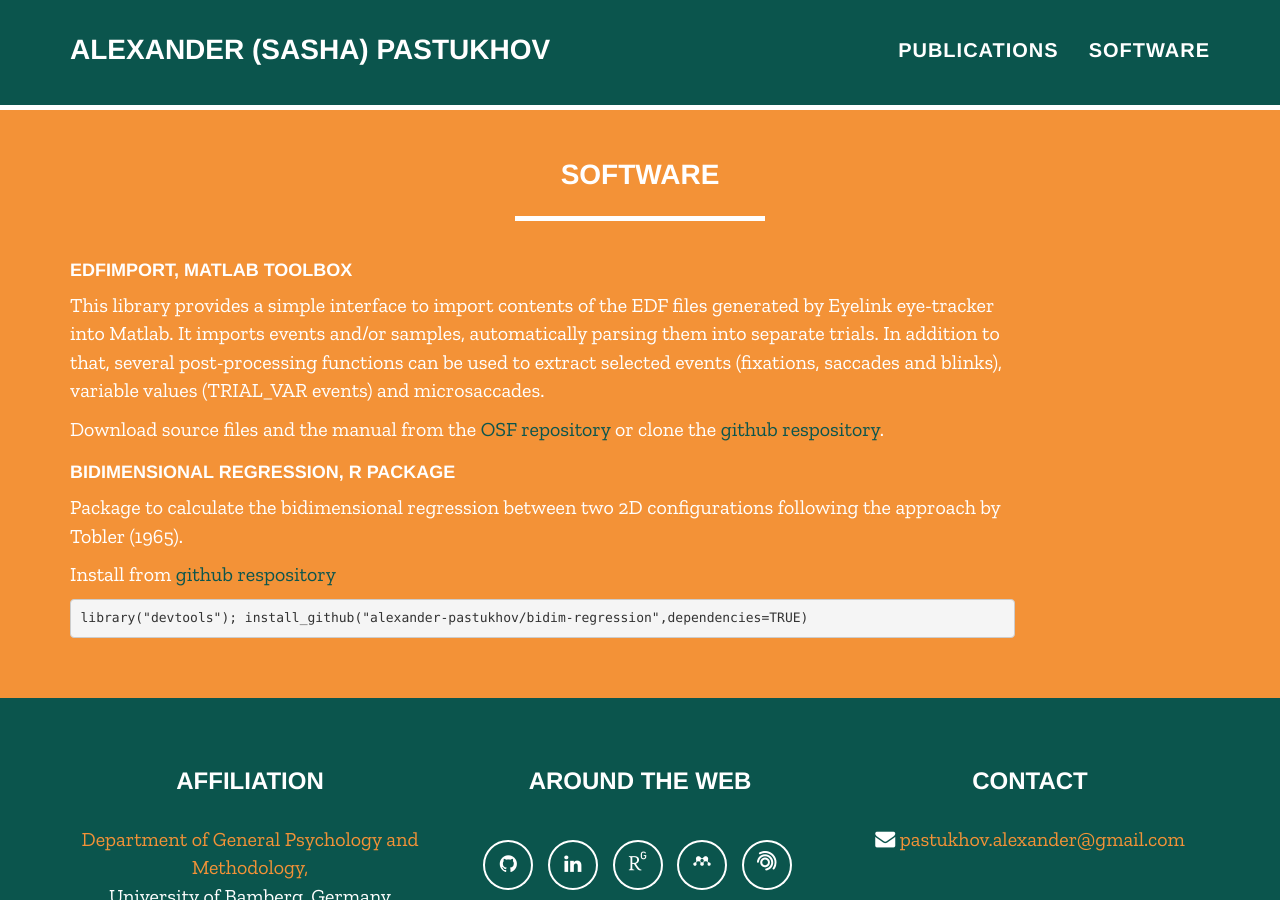
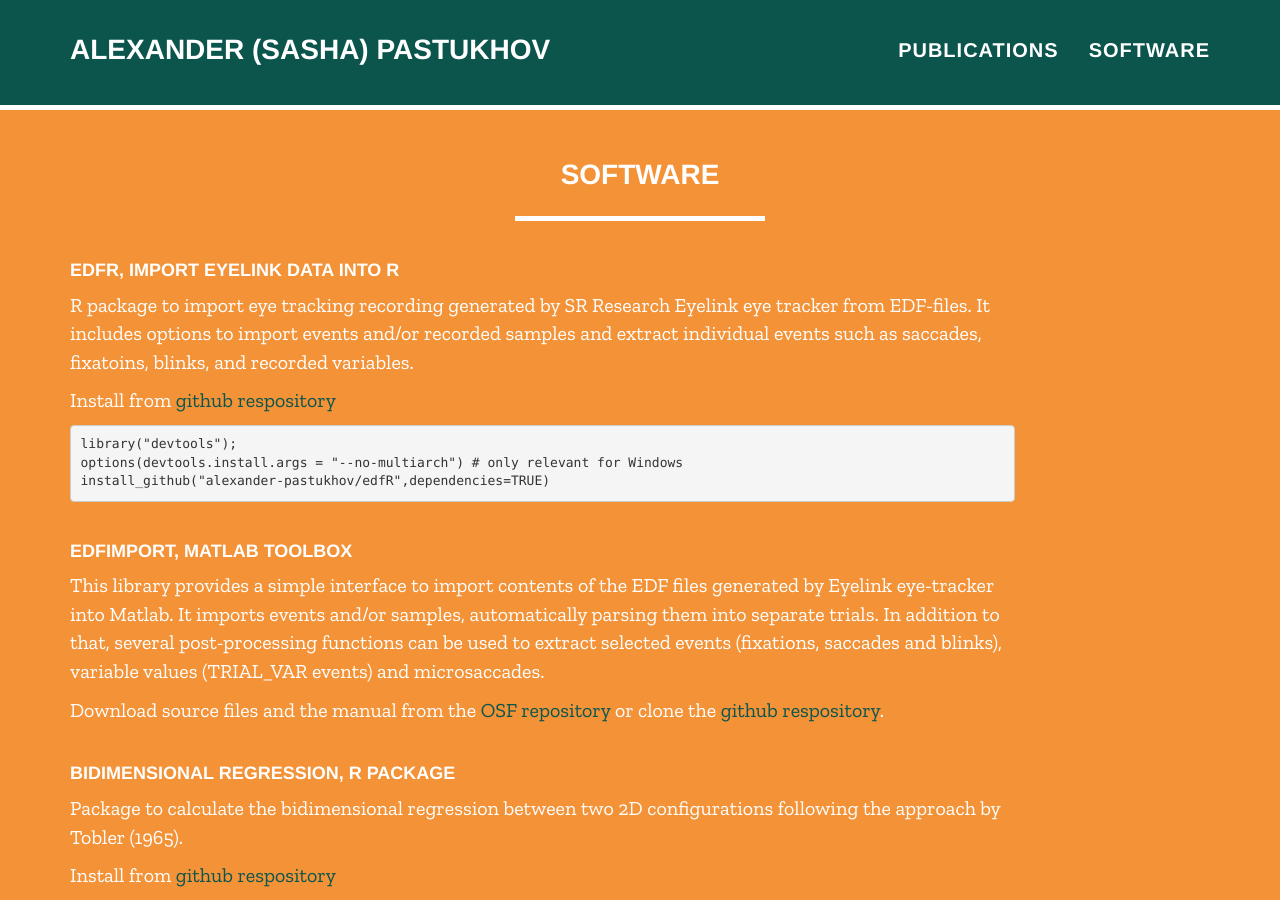
Before and after one commit to alexander-pastukhov/alexander-pastukhov.github.io, a Jekyll site: the page built from index.html, in a window 1280 px wide and 900 px high, scrolled down 3435 px. Built offline with Jekyll 4.4.1, drawn with Linux system fonts in a browser that asks for light colours; nearby versions of some CDN libraries; some web fonts are replaced.

Commit message:
Added edfR

```diff
--- a/_includes/software.html
+++ b/_includes/software.html
@@ -9,11 +9,22 @@
             </div>
             <div class="row">
                 <div class="col-lg-10">
+                    <h4>edfR, import Eyelink data into R</h4>
+                    <p>R package to import eye tracking recording generated by SR Research Eyelink eye tracker from EDF-files. It includes options to import events and/or recorded samples and extract individual events such as saccades, fixatoins, blinks, and recorded variables.</p>
+                    <p>Install from <a class='dark' href='https://github.com/alexander-pastukhov/bidim-regression'>github respository</a>
+                        <pre><code>library("devtools");<br/>options(devtools.install.args = "--no-multiarch") # only relevant for Windows<br/>install_github("alexander-pastukhov/edfR",dependencies=TRUE)</code></pre>
+                    </p>
+                </div>
+            </div>
+            <br/>
+            <div class="row">
+                <div class="col-lg-10">
                     <h4>edfImport, Matlab toolbox</h4>
                     <p>This library provides a simple interface to import contents of the EDF files generated by Eyelink eye-tracker into Matlab. It imports events and/or samples, automatically parsing them into separate trials. In addition to that, several post-processing functions can be used to extract selected events (fixations, saccades and blinks), variable values (TRIAL_VAR events) and microsaccades.</p>
                     <p>Download source files and the manual from the <a class='dark' href='https://osf.io/fxumn/'>OSF repository</a> or clone the <a class='dark' href='https://github.com/alexander-pastukhov/edfImport'>github respository</a>.</p>
                 </div>
             </div>
+            <br/>
             <div class="row">
                 <div class="col-lg-10">
                     <h4>BiDimensional regression, R package</h4>
```
